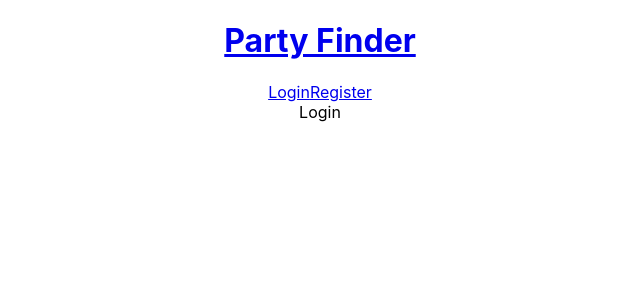
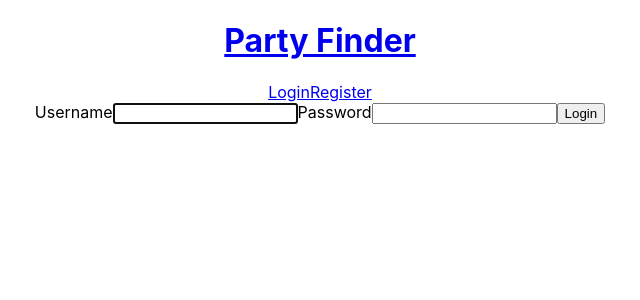
Before and after one commit to laurabow/party-finder, a React (Create React App) app in the folder client/: page /login in a window 1280 px wide. Shown: the top 300 px of the page, without its empty margins (320-960 px from the left). Built offline with nearby package versions, Linux system fonts and the light colour scheme.

Commit message:
created login form

```diff
--- a/client/src/components/User/Login/Login.jsx
+++ b/client/src/components/User/Login/Login.jsx
@@ -1,7 +1,34 @@
-import React from 'react'
+import { useState } from 'react';
+import { useNavigate } from 'react-router-dom';
+import { loginUser } from '../../../services/user';
+
 
 export default function Login() {
+
+  const [username, setUsername] = useState("");
+  const [password, setPassword] = useState("");
+
+  const navigate = useNavigate();
+
   return (
-    <div>Login</div>
+    <div>
+      <form>
+        <label>Username</label>
+        <input
+          required
+          autoFocus
+          type="text"
+          value={username}
+          onChange={(e) => setUsername(e.target.value)}
+        />
+        <label>Password</label>
+        <input
+          type="password"
+          value={password}
+          onChange={(e) => setPassword(e.target.value)}
+        />
+        <button>Login</button>
+      </form>
+    </div>
   )
 }
```
Also changed, not shown: client/public/logo192.png (deleted), client/public/logo512.png (deleted).
